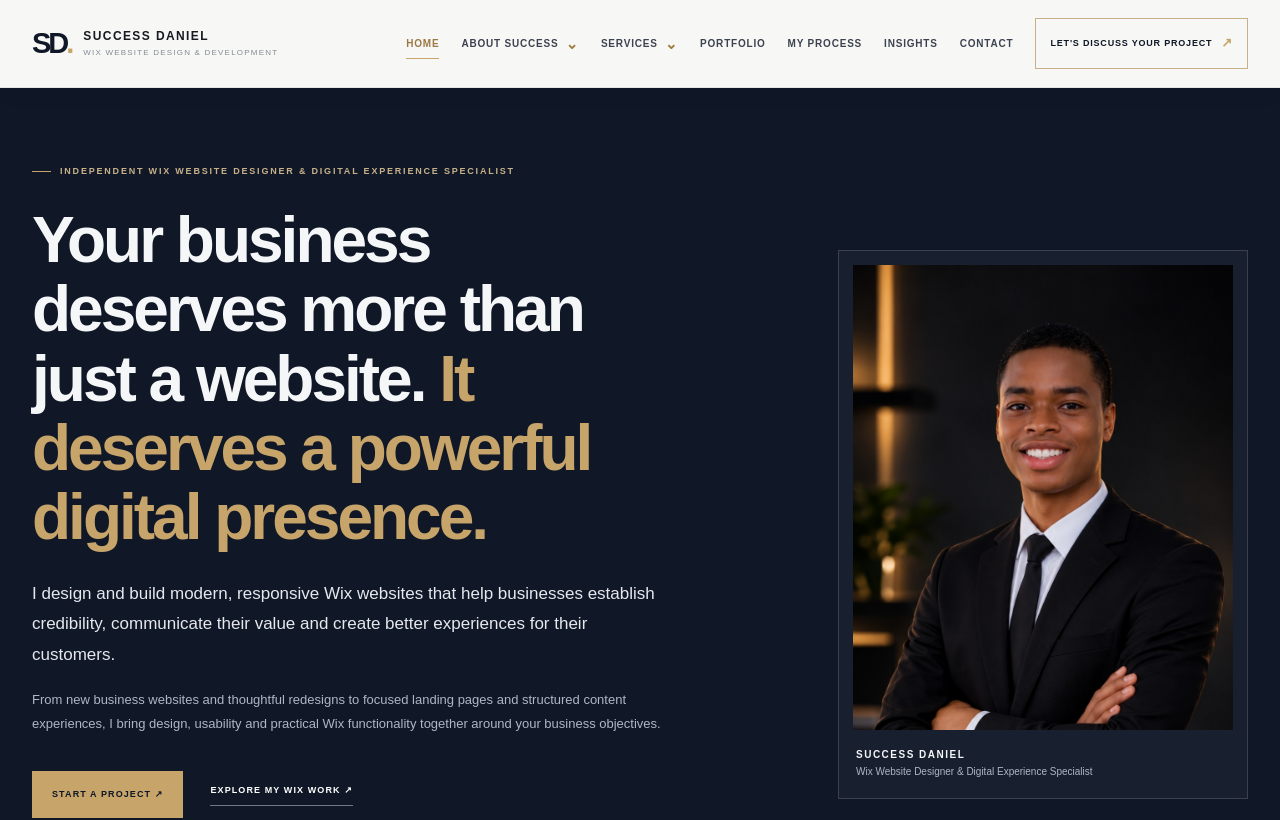
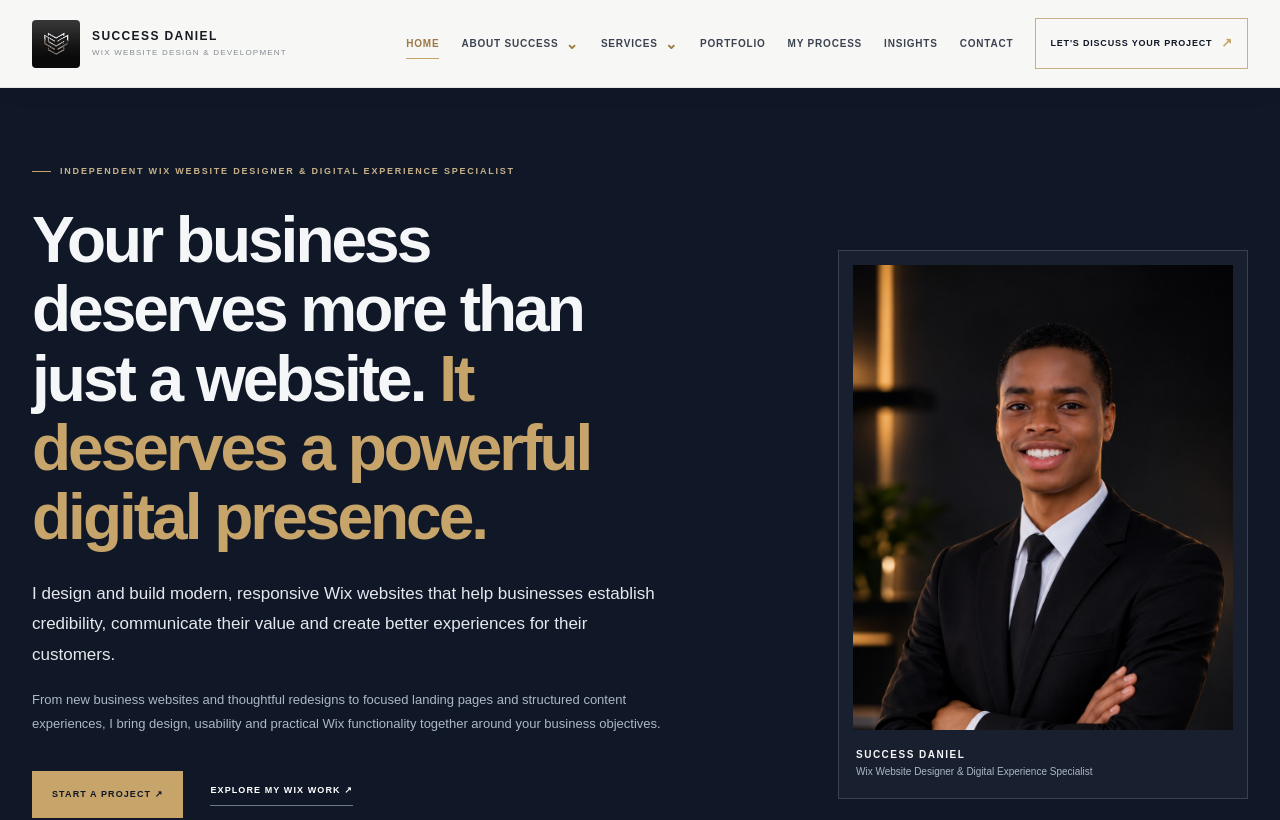
Before and after one commit to Success04212007/Success-portfolio, a Next.js app: page / in a window 1280 px wide. Shown: the top 820 px of the page. Built offline with nearby package versions, Linux system fonts and the light colour scheme.

Commit message:
Use uploaded SD monogram as site logo and favicon

```diff
--- a/app/globals.css
+++ b/app/globals.css
@@ -304,3 +304,7 @@
 @media(max-width:950px){.portfolio-concept-copy{min-height:260px}}
 @media(max-width:800px){.portfolio-results-count{margin-top:-10px}.portfolio-concept-art{aspect-ratio:16/10}.case-study-image-frame{aspect-ratio:4/3;min-height:180px}.case-study-image-card{padding:8px}}
 @media(prefers-reduced-motion:reduce){.portfolio-project-image,.work-project-image{transition:none}}
+
+
+/* Uploaded Success Daniel monogram logo */
+.brand-mark{display:inline-flex;align-items:center;justify-content:center;width:48px;height:48px;flex:0 0 48px;overflow:hidden;border-radius:4px;line-height:0}.brand-logo-image{display:block;width:100%;height:100%;object-fit:cover}.footer-brand-lockup{display:inline-flex;align-items:center;gap:14px}.footer-brand-image{display:block;width:58px;height:58px;object-fit:cover;border-radius:4px}
--- a/components/site-shell.tsx
+++ b/components/site-shell.tsx
@@ -58,7 +58,7 @@ export function SiteHeader() {
     <header className="site-header">
       <div className="nav-wrap">
         <Link href="/" className="brand" onClick={closeMenus} aria-label="Success Daniel home">
-          <b className="brand-mark">SD<span>.</span></b>
+          <span className="brand-mark"><Image src="/images/success-daniel-logo.jpg" alt="" width={52} height={52} priority className="brand-logo-image" /></span>
           <span className="brand-copy">
             <strong>SUCCESS DANIEL</strong>
             <small>WIX WEBSITE DESIGN &amp; DEVELOPMENT</small>
@@ -149,7 +149,7 @@ export function SiteFooter() {
     <footer className="footer">
       <div className="container">
         <div className="footer-top">
-          <div><b className="footer-brand">SUCCESS DANIEL<span>.</span></b><p>Wix website design and development.<br />Thoughtful digital experiences built around your business.</p><div className="footer-quick-links"><Link href="/about">About</Link><Link href="/services">Wix Services</Link><Link href="/portfolio">Portfolio</Link><Link href="/process">My Process</Link><Link href="/insights">Insights</Link><Link href="/contact">Contact</Link></div></div>
+          <div><Link href="/" className="footer-brand-lockup" aria-label="Success Daniel home"><Image src="/images/success-daniel-logo.jpg" alt="" width={58} height={58} className="footer-brand-image" /><b className="footer-brand">SUCCESS DANIEL<span>.</span></b></Link><p>Wix website design and development.<br />Thoughtful digital experiences built around your business.</p><div className="footer-quick-links"><Link href="/about">About</Link><Link href="/services">Wix Services</Link><Link href="/portfolio">Portfolio</Link><Link href="/process">My Process</Link><Link href="/insights">Insights</Link><Link href="/contact">Contact</Link></div></div>
           <div><small>HAVE A WIX PROJECT IN MIND?</small><p><Link href="/contact">Let's discuss your website ↗</Link></p></div>
         </div>
         <div className="footer-bottom"><span>© {new Date().getFullYear()} Success Daniel. All rights reserved.</span><div><Link href="/privacy-policy">Privacy</Link><Link href="/terms-and-conditions">Terms</Link><Link href="/faq">FAQs</Link></div></div>
```
Also changed, not shown: app/icon.jpg (added), public/images/success-daniel-logo.jpg (added).
